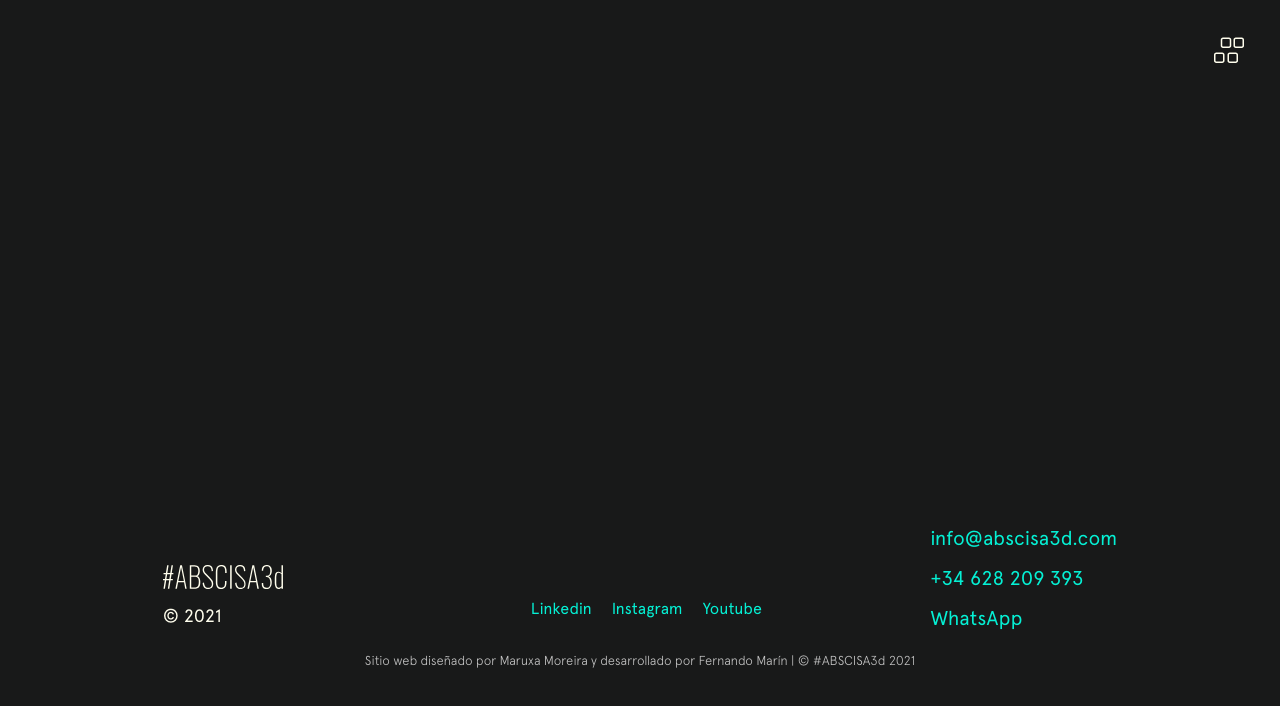
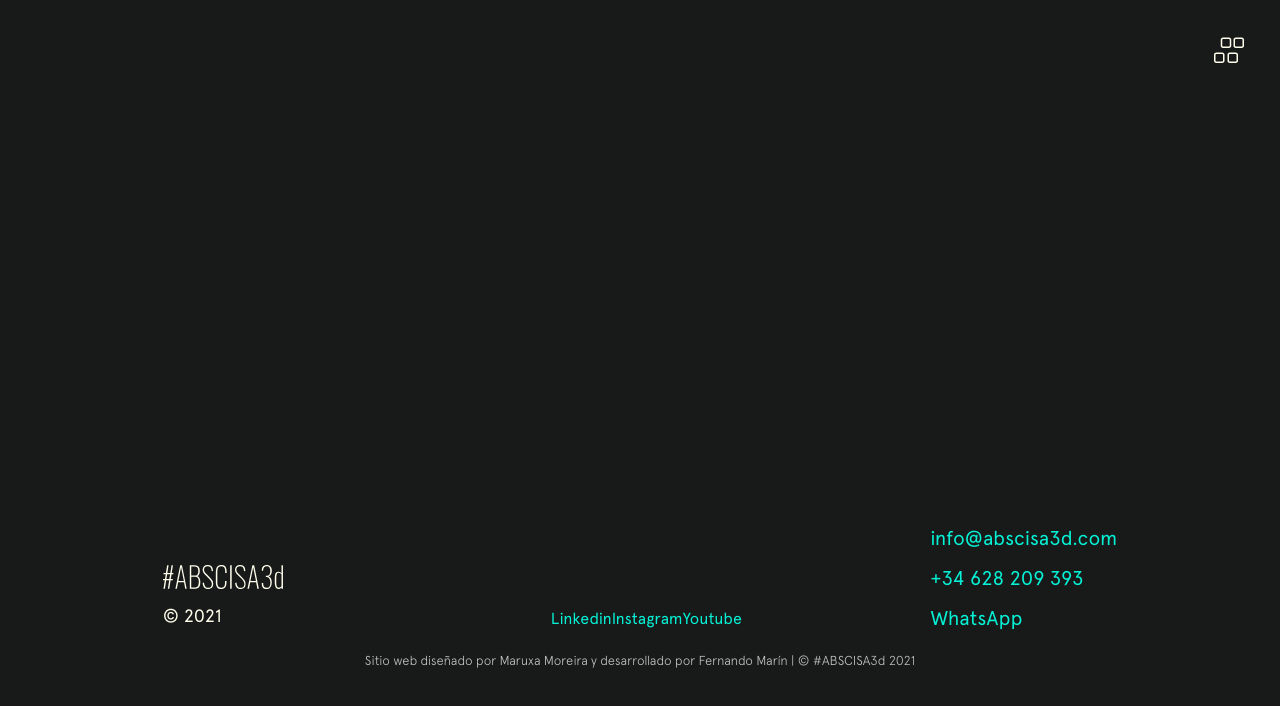
Before and after one commit to fermarinsanchez/abscisa3DNext, a Next.js app: page /layout/layout in a window 1280 px wide. Shown: the top 706 px of the page. Built offline with nearby package versions, Linux system fonts and the light colour scheme.

Commit message:
after behavior in siguenos elements

```diff
--- a/components/Footer/Footer.js
+++ b/components/Footer/Footer.js
@@ -56,9 +56,15 @@ const Footer = () => {
                     </div>
                     <div className={style.container_siguenos}>
                         <h5>Síguenos</h5>
+                        <div className={style.container_siguenos_element}>
                         <a href="https://www.linkedin.com/company/abscisa3d" target="_blank" rel="noreferrer"><p>Linkedin</p></a>
+                        </div>
+                        <div className={style.container_siguenos_element}>
                         <a href='https://www.instagram.com/abscisa3d/' target="_blank" rel="noreferrer"><p>Instagram</p></a>
+                        </div>
+                        <div className={style.container_siguenos_element}>
                         <a href="https://www.youtube.com/channel/UCbOQEkKfbAdPLOaACHXAhQg" target="_blank" rel="noreferrer"><p>Youtube</p></a>
+                        </div>
                     </div>
                 </div>
 
--- a/components/Footer/Footer.module.css
+++ b/components/Footer/Footer.module.css
@@ -69,6 +69,11 @@
     width: 100%;
 }
 
+.container_siguenos_element {
+    display: flex;
+    align-items: center;
+}
+
 .container_siguenos {
     margin: 20px 17.1px 32px 36px;
     font-size: 16px;
@@ -93,6 +98,7 @@
     transition: 0.9s;
     margin-bottom: 8px;
     margin-top: 0;
+    display: block;
 }
 
 .container_siguenos p::after {
```
Lines whose indentation alone changed are shown as unchanged.
